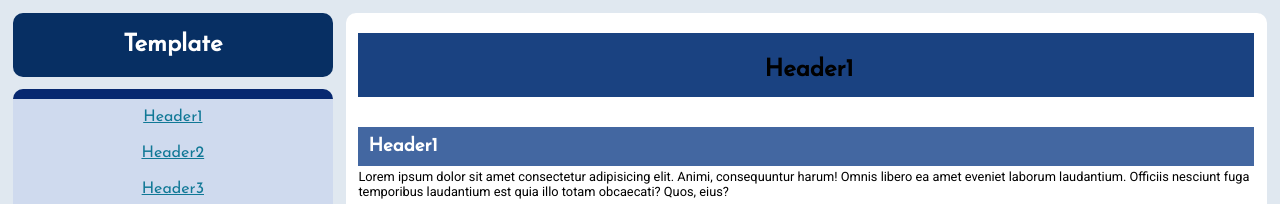
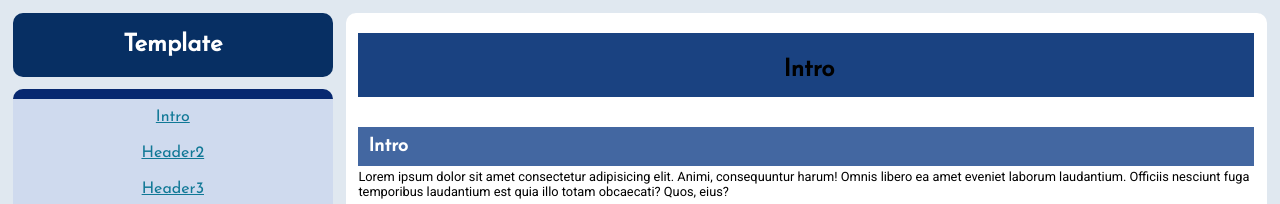
Before and after one commit to thenewmona/FCC-techdoc, a plain HTML site: page index.html in a window 1280 px wide. Shown: the top 204 px of the page. Drawn offline with Linux system fonts and the light colour scheme.

Commit message:
ready to submit

```diff
--- a/index.html
+++ b/index.html
@@ -16,7 +16,7 @@
         </div>
       </header>
             <ul>
-        <li><a class="nav-link" href="#Header1">Header1</a></li>
+        <li><a class="nav-link" href="#Intro">Intro</a></li>
         <li><a class="nav-link" href="#Header2">Header2</a></li>
         <li><a class="nav-link" href="#Header3">Header3</a></li>
         <li><a class="nav-link" href="#Header4">Header4</a></li>
@@ -34,11 +34,11 @@
   </div>
   <div id="right">
     <main id="main-doc">
-      <section class="main-section" id="Header1">
+      <section class="main-section" id="Intro">
         <header>
-          <h2>Header1</h2>
+          <h2>Intro</h2>
         </header>
-        <h3>Header1</h3>
+        <h3>Intro</h3>
         <p class="lorem">
           Lorem ipsum dolor sit amet consectetur adipisicing elit. Animi,
           consequuntur harum! Omnis libero ea amet eveniet laborum laudantium.
```
